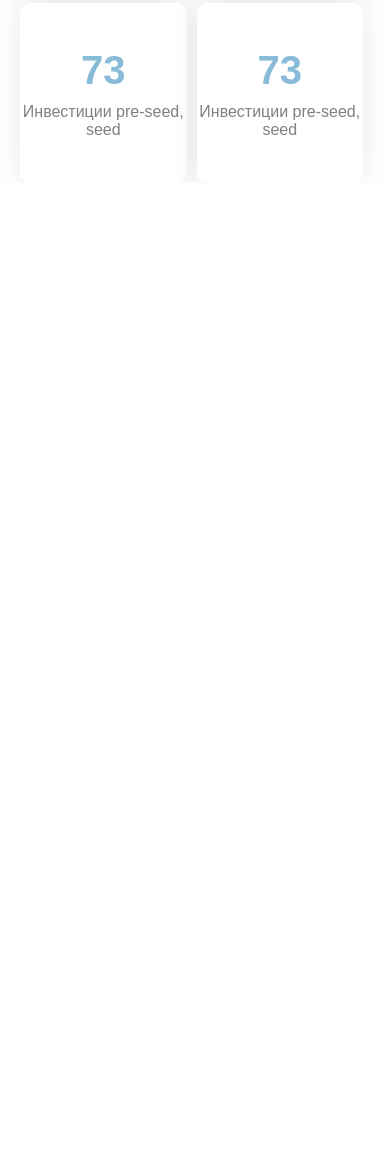
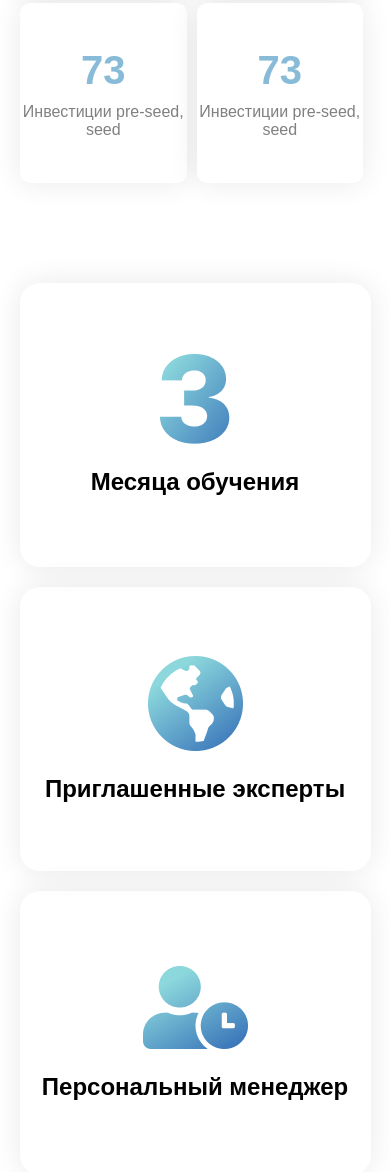
Before and after one commit to allastar09/delployt, a plain HTML site: page index.html in a window 390 px wide. Shown: the part 4551-5723 px from the top of the page. Before the commit the page ends 4734 px from the top, so only its background shows below. Drawn offline with Linux system fonts and the light colour scheme; grey boxes are pictures that could not be loaded.

Commit message:
i am forget add setion sorry ticher i now in the shool and tisher cery mather fucker i dont like my tihcer

```diff
--- a/index.html
+++ b/index.html
@@ -177,6 +177,37 @@
             </div>
 </div>
         </section>
+        <section class="section-5">
+            <div class="all-card-sect5">
+                <div class="card1-sect5">
+                    <div>
+                        <img src="./images/3.png" alt="">
+                    </div>
+                    <div>
+                        <h2>Месяца обучения</h2>
+                    </div>
+                </div>
+                <div class="card2-sect5">
+                    <div>
+                        <img src="./images/Vector (20).png" alt="">
+                    </div>
+                    <div>
+                        <h2>Приглашенные эксперты</h2>
+                    </div>
+                </div>
+                  <div class="card2-sect5">
+                    <div>
+                        <img src="./images/Vector (25).png" alt="">
+                    </div>
+                    <div>
+                        <h2>Персональный менеджер</h2>
+                    </div>
+                </div>
+            </div>
+        </section>
+        <section class="section-6">
+            <video src=""></video>
+        </section>
     </main>
 </body>
 </html>
--- a/style.css
+++ b/style.css
@@ -242,6 +242,35 @@ header{
     font-weight: 800;
     color: #1178B280;
 }
+.section-5{
+    margin-top: 100px;
+}
+.all-card-sect5{
+    display: flex;
+    justify-content: space-evenly;
+}
+.card1-sect5{
+    width: 392px;
+    height: 284px;
+    box-shadow: 0px 0px 30px #00000017;
+    display: flex;
+    flex-direction: column;
+    justify-content: center;
+    align-items: center;
+    row-gap: 20px;
+    border-radius: 20px;
+}
+.card2-sect5{
+    width: 392px;
+    height: 284px;
+    box-shadow: 0px 0px 30px #00000017;
+    display: flex;
+    flex-direction: column;
+    justify-content: center;
+    align-items: center;
+    row-gap: 20px;
+    border-radius: 20px;
+}
 @media (max-width:510px){
     .glavdiv-header{
         width: 100%;
@@ -314,4 +343,20 @@ header{
         margin-left: 20px;
         margin-top: 50px;
     }
+    .all-card-sect5{
+        flex-wrap: wrap;
+        row-gap: 20px;
+    }
+    .card1-sect5{
+        display: flex;
+        gap: 20px;
+        flex-wrap: nowrap;
+        width: 90%;
+    }
+    .card2-sect5{
+        display: flex;
+        gap: 20px;
+        flex-wrap: nowrap;
+        width: 90%;
+    }
 }
```
Also changed, not shown: images/3.png (added), images/Vector (20).png (added), images/Vector (25).png (added).
